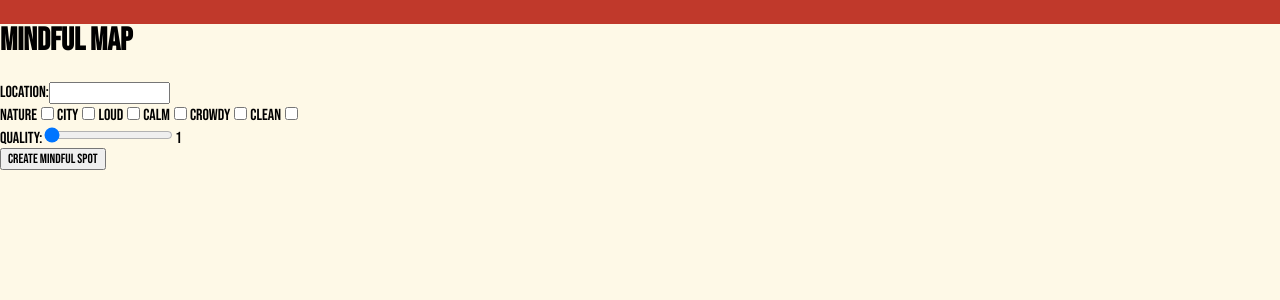
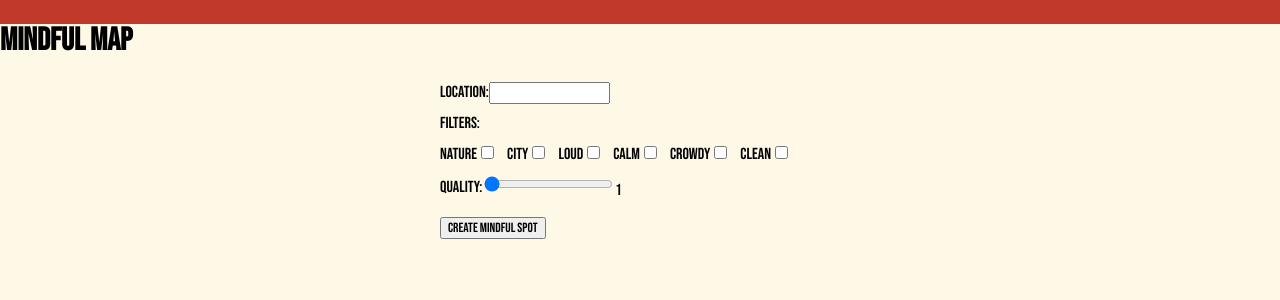
Before and after one commit to benkutdev/mindfulmap, a Next.js app: page / in a window 1280 px wide. Shown: the top 300 px of the page. Built offline with nearby package versions, Linux system fonts and the light colour scheme.

Commit message:
form-container

```diff
--- a/components/Form/Form.js
+++ b/components/Form/Form.js
@@ -1,4 +1,32 @@
 import React, { useState } from "react";
+import styled from "styled-components";
+
+const FormContainer = styled.div`
+  max-width: 400px;
+  margin: 0 auto;
+`;
+
+const StyledForm = styled.form`
+  display: flex;
+  flex-direction: column;
+  margin-top: 20px;
+`;
+
+const Label = styled.label`
+  margin-bottom: 10px;
+`;
+
+const CheckboxContainer = styled.div`
+  display: flex;
+  gap: 10px;
+  margin-bottom: 10px;
+`;
+
+const QualityContainer = styled.div`
+  display: flex;
+  align-items: center;
+  margin-bottom: 10px;
+`;
 
 export default function MindfulForm() {
   const [location, setLocation] = useState("");
@@ -17,9 +45,9 @@ export default function MindfulForm() {
   };
 
   return (
-    <form onSubmit={handleSubmit}>
-      <div>
-        <label>
+    <FormContainer>
+      <StyledForm onSubmit={handleSubmit}>
+        <Label>
           Location:
           <input
             type="text"
@@ -27,10 +55,9 @@ export default function MindfulForm() {
             onChange={(e) => setLocation(e.target.value)}
             required
           />
-        </label>
-      </div>
-
-      <div>
+        </Label>
+        <Label>Filters:</Label>
+        <CheckboxContainer>
           <label>
             Nature
             <input
@@ -79,10 +106,9 @@ export default function MindfulForm() {
               onChange={(e) => setClean(e.target.checked)}
             />
           </label>
-      </div>
-
-      <div>
-        <label>
+        </CheckboxContainer>
+        <QualityContainer>
+          <Label>
             Quality:
             <input
               type="range"
@@ -91,13 +117,13 @@ export default function MindfulForm() {
               value={quality}
               onChange={(e) => setQuality(parseInt(e.target.value))}
             />
-        </label>
+          </Label>
           <span>{quality}</span>
-      </div>
-
+        </QualityContainer>
         <div>
           <button type="submit">Create Mindful Spot</button>
         </div>
-    </form>
+      </StyledForm>
+    </FormContainer>
   );
 }
```
Lines whose indentation alone changed are shown as unchanged.
